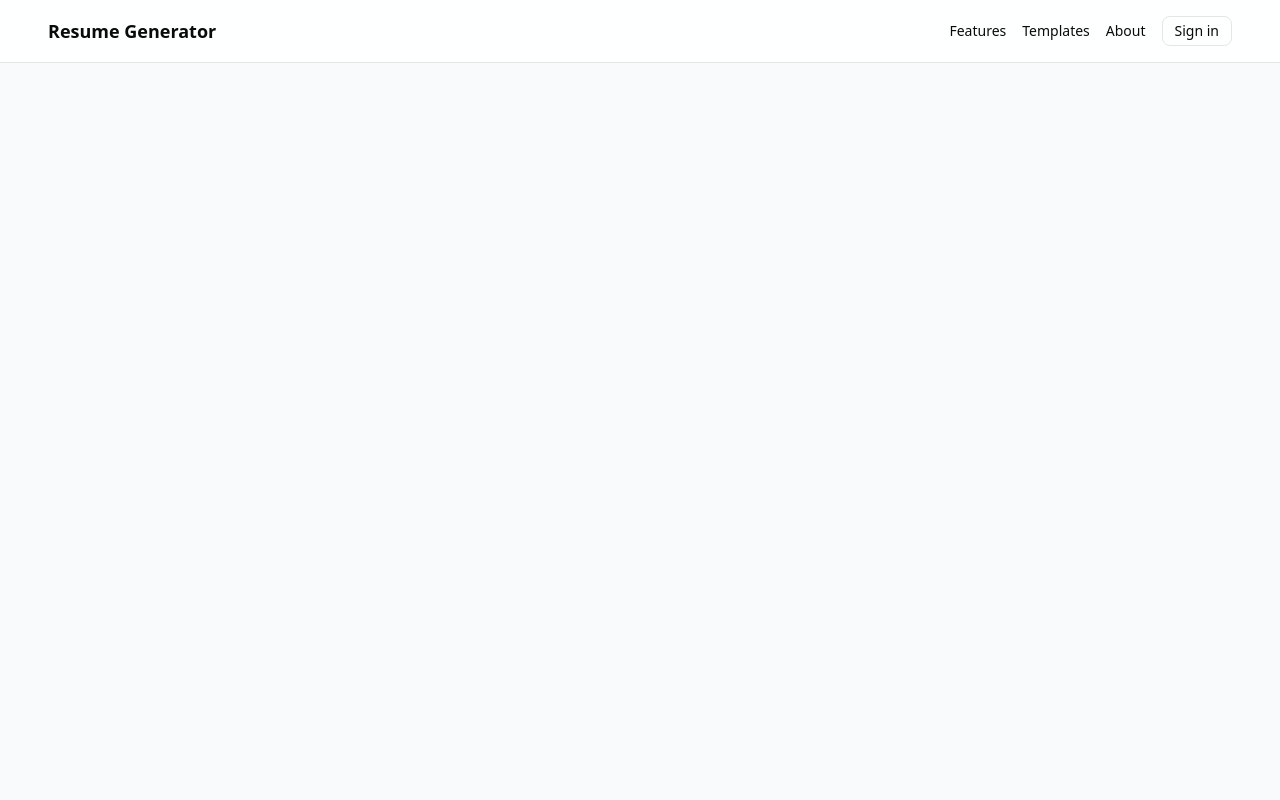
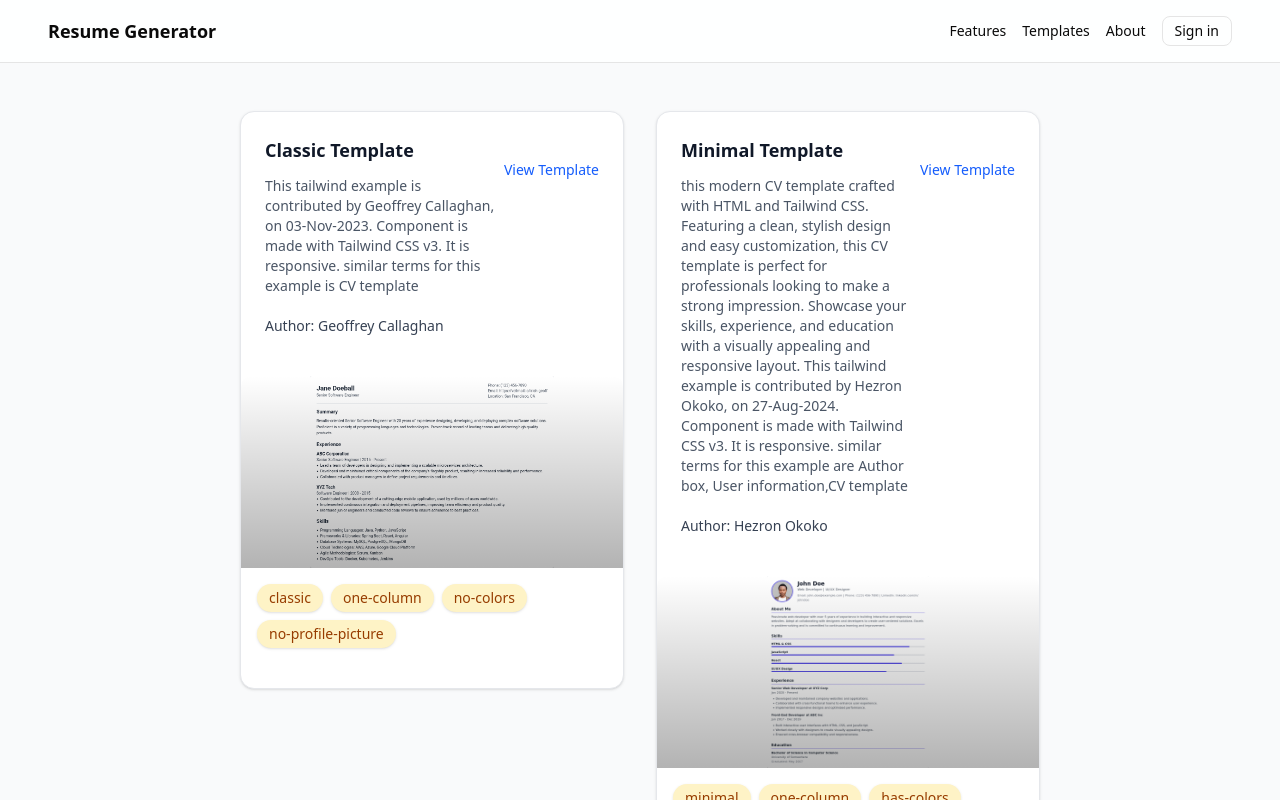
Before and after one commit to AyKrimino/resume-generator, a Next.js app in the folder frontend/: page /templates in a window 1280 px wide. Shown: the top 800 px of the page. Built offline with nearby package versions, Linux system fonts and the light colour scheme.

Commit message:
feat(frontend): add templates page with card component for each template

```diff
--- a/frontend/src/app/templates/page.tsx
+++ b/frontend/src/app/templates/page.tsx
@@ -1,3 +1,86 @@
+import { Button } from "@/components/ui/button";
+import {
+  Card,
+  CardAction,
+  CardContent,
+  CardDescription,
+  CardHeader,
+  CardTitle,
+} from "@/components/ui/card";
+import { templates } from "@/data/templates";
+import Link from "next/link";
+
 export default function Templates() {
-  return <div className=""></div>;
+  return (
+    <div className="flex flex-col md:flex-row items-center md:items-start md:justify-center flex-wrap gap-6 md:gap-8 py-8 px-4">
+      {templates.map((template, index) => (
+        <Card
+          key={index}
+          className="w-full max-w-sm overflow-hidden transition-all duration-150 hover:shadow-xl hover:-translate-y-1 border border-gray-200"
+        >
+          <CardHeader className="pb-4">
+            <CardTitle className="text-lg font-bold text-gray-900">
+              {template.name}
+            </CardTitle>
+            <CardDescription className="text-gray-600 mt-1">
+              {template.description}
+            </CardDescription>
+
+            <Link
+              href={template.authorWebsite}
+              target="_blank"
+              rel="noopener noreferrer"
+              className="block mt-3"
+            >
+              <h3 className="text-sm font-medium text-gray-700 hover:text-blue-600 transition-all duration-150">
+                Author:{" "}
+                <span className="hover:underline cursor-pointer">
+                  {template.author}
+                </span>
+              </h3>
+            </Link>
+
+            <CardAction className="mt-4">
+              <Button
+                variant="link"
+                className="text-blue-600 hover:text-blue-800 p-0"
+              >
+                <Link
+                  href={`/templates/${template.slug}`}
+                  className="font-medium"
+                >
+                  View Template
+                </Link>
+              </Button>
+            </CardAction>
+          </CardHeader>
+
+          <CardContent className="p-0 relative">
+            <div className="relative h-48 w-full overflow-hidden rounded-t-lg">
+              <img
+                src={template.previewPath}
+                alt={`${template.name} preview`}
+                className="w-full h-full object-contain"
+                loading="lazy"
+              />
+              <div className="absolute inset-0 bg-gradient-to-t from-black/30 to-transparent"></div>
+            </div>
+
+            <div className="px-4 pt-4 pb-4">
+              <div className="flex flex-wrap gap-2">
+                {template.tags.map((tag, tagIndex) => (
+                  <span
+                    key={tagIndex}
+                    className="px-3 py-1 bg-amber-100 text-amber-800 rounded-full text-sm font-medium shadow-sm hover:shadow-md transition-shadow"
+                  >
+                    {tag}
+                  </span>
+                ))}
+              </div>
+            </div>
+          </CardContent>
+        </Card>
+      ))}
+    </div>
+  );
 }
--- a/frontend/src/components/Header.tsx
+++ b/frontend/src/components/Header.tsx
@@ -21,7 +21,7 @@ const Header = () => {
           <Link href="#features" className="hover:underline">
             Features
           </Link>
-          <Link href="#templates" className="hover:underline">
+          <Link href="/templates" className="hover:underline">
             Templates
           </Link>
           <Link href="#about" className="hover:underline">
@@ -60,7 +60,7 @@ const Header = () => {
 
                 <DropdownMenuItem asChild>
                   <Link
-                    href="#templates"
+                    href="/templates"
                     className="block px-3 py-2 text-sm hover:bg-gray-100 focus:bg-gray-100"
                   >
                     Templates
--- /dev/null
+++ b/frontend/src/components/ui/card.tsx
@@ -0,0 +1,92 @@
+import * as React from "react"
+
+import { cn } from "@/lib/utils"
+
+function Card({ className, ...props }: React.ComponentProps<"div">) {
+  return (
+    <div
+      data-slot="card"
+      className={cn(
+        "bg-card text-card-foreground flex flex-col gap-6 rounded-xl border py-6 shadow-sm",
+        className
+      )}
+      {...props}
+    />
+  )
+}
+
+function CardHeader({ className, ...props }: React.ComponentProps<"div">) {
+  return (
+    <div
+      data-slot="card-header"
+      className={cn(
+        "@container/card-header grid auto-rows-min grid-rows-[auto_auto] items-start gap-2 px-6 has-data-[slot=card-action]:grid-cols-[1fr_auto] [.border-b]:pb-6",
+        className
+      )}
+      {...props}
+    />
+  )
+}
+
+function CardTitle({ className, ...props }: React.ComponentProps<"div">) {
+  return (
+    <div
+      data-slot="card-title"
+      className={cn("leading-none font-semibold", className)}
+      {...props}
+    />
+  )
+}
+
+function CardDescription({ className, ...props }: React.ComponentProps<"div">) {
+  return (
+    <div
+      data-slot="card-description"
+      className={cn("text-muted-foreground text-sm", className)}
+      {...props}
+    />
+  )
+}
+
+function CardAction({ className, ...props }: React.ComponentProps<"div">) {
+  return (
+    <div
+      data-slot="card-action"
+      className={cn(
+        "col-start-2 row-span-2 row-start-1 self-start justify-self-end",
+        className
+      )}
+      {...props}
+    />
+  )
+}
+
+function CardContent({ className, ...props }: React.ComponentProps<"div">) {
+  return (
+    <div
+      data-slot="card-content"
+      className={cn("px-6", className)}
+      {...props}
+    />
+  )
+}
+
+function CardFooter({ className, ...props }: React.ComponentProps<"div">) {
+  return (
+    <div
+      data-slot="card-footer"
+      className={cn("flex items-center px-6 [.border-t]:pt-6", className)}
+      {...props}
+    />
+  )
+}
+
+export {
+  Card,
+  CardHeader,
+  CardFooter,
+  CardTitle,
+  CardAction,
+  CardDescription,
+  CardContent,
+}
```
